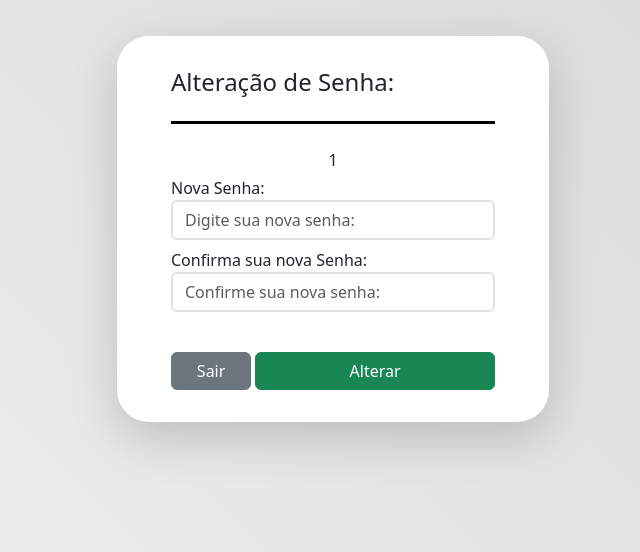
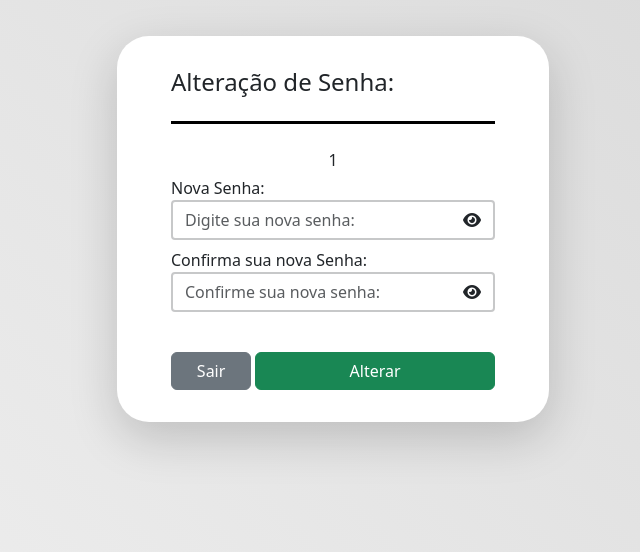
Before and after one commit to GuiLeandrin/listify_project, a PHP site: page /login_altera_senha.php in a window 1280 px wide. Shown: the part 171-723 px from the top of the page, without its empty margins (307-947 px from the left). Run offline with PHP 8.4, Linux system fonts and the light colour scheme; a user stored in the database is signed in; some libraries are stand-ins or nearby versions.

Commit message:
General Adjustments_Alteração de Senha

```diff
--- a/login_altera_senha.php
+++ b/login_altera_senha.php
@@ -84,11 +84,17 @@
         <form action=""  method="POST" class="w-100 h-75 d-flex flex-column align-items-center mt-1">
             <div class="w-75">
                 <label for="senha" class="mb-0 form-label" style="cursor: text;">Nova Senha:</label>
-                <input type="password" class="form-control bg-transparent border-2" placeholder="Digite sua nova senha:" name="senha" id="senha">
+                <div class="input-group rounded-1 border border-2 border-dark border-opacity-25">
+                    <input type="password" class="form-control bg-transparent border-0 shadow-none" placeholder="Digite sua nova senha:" name="senha" id="senha">
+                    <button class="input-group-text bg-transparent border-0 text-decoration-none" type="button" onclick="exibirSenha('senha', 'iconeSenha')"><i id="iconeSenha" class="fa-solid fa-eye"></i></button>
+                </div>
             </div>
             <div class="w-75 mt-2 mb-3">
                 <label for="confirma" class="mb-0 form-label" style="cursor: text;">Confirma sua nova Senha:</label>
-                <input type="password" class="form-control bg-transparent border-2" placeholder="Confirme sua nova senha:" name="confirma" id="confirma">
+                <div class="input-group rounded-1 border border-2 border-dark border-opacity-25">
+                    <input type="password" class="form-control bg-transparent border-0 shadow-none" placeholder="Confirme sua nova senha:" name="confirma" id="confirma">
+                    <button class="input-group-text bg-transparent border-0 text-decoration-none" type="button" onclick="exibirSenha('confirma', 'iconeConfirma')"><i id="iconeConfirma" class="fa-solid fa-eye"></i></button>
+                </div>
             </div>
             <div class="w-75 mt-4 gap-1 d-flex">
                 <input type="submit" name="submit" value="Sair" class="btn btn-secondary w-25">
@@ -96,5 +102,13 @@
             </div>
         </form>
     </div>
+    <script>
+        function exibirSenha(IdBotao, IdIcone) {
+            const botaoEye = document.getElementById(IdBotao);
+            const iconeEye = document.getElementById(IdIcone);
+            botaoEye.type = botaoEye.type === "password" ? "text" : "password";
+            iconeEye.className = botaoEye.type === "password" ? "fa-solid fa-eye" : "fa-solid fa-eye-slash";
+        }
+    </script>
 </body>
 </html>
```
